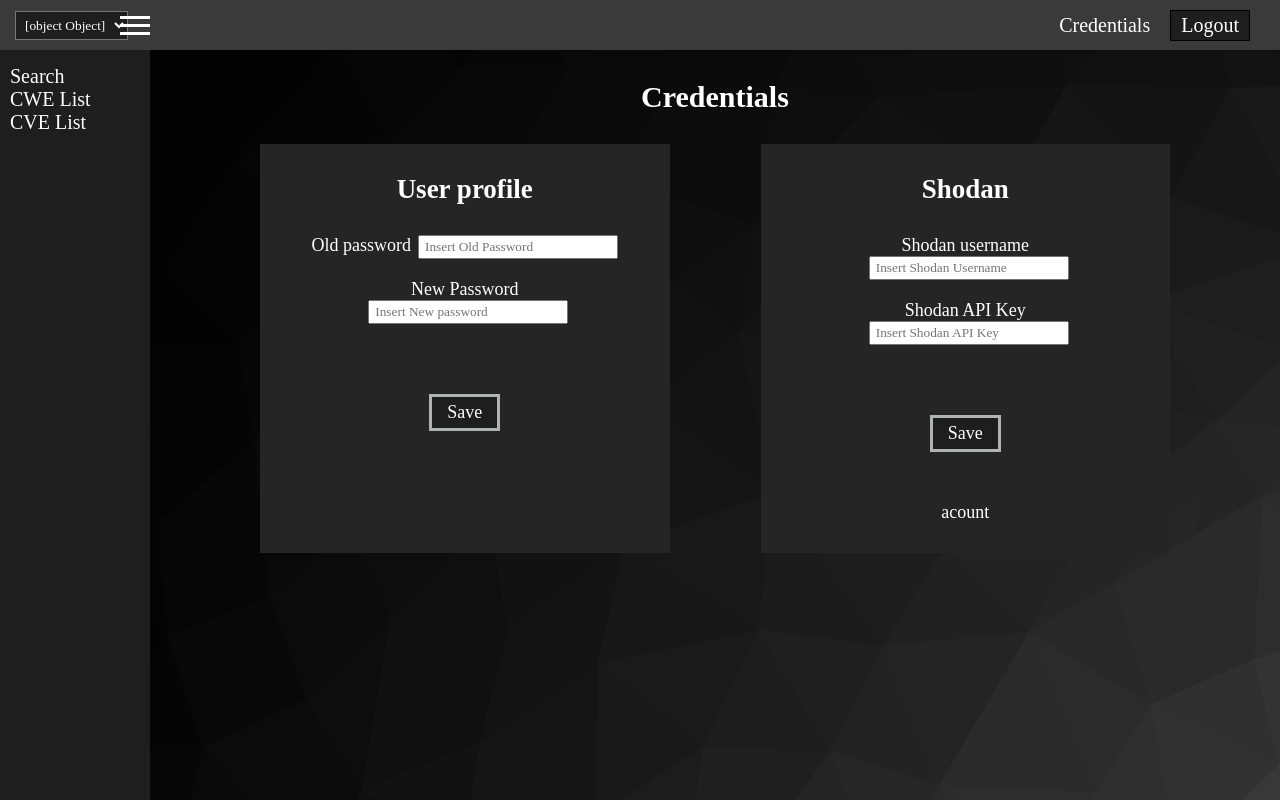
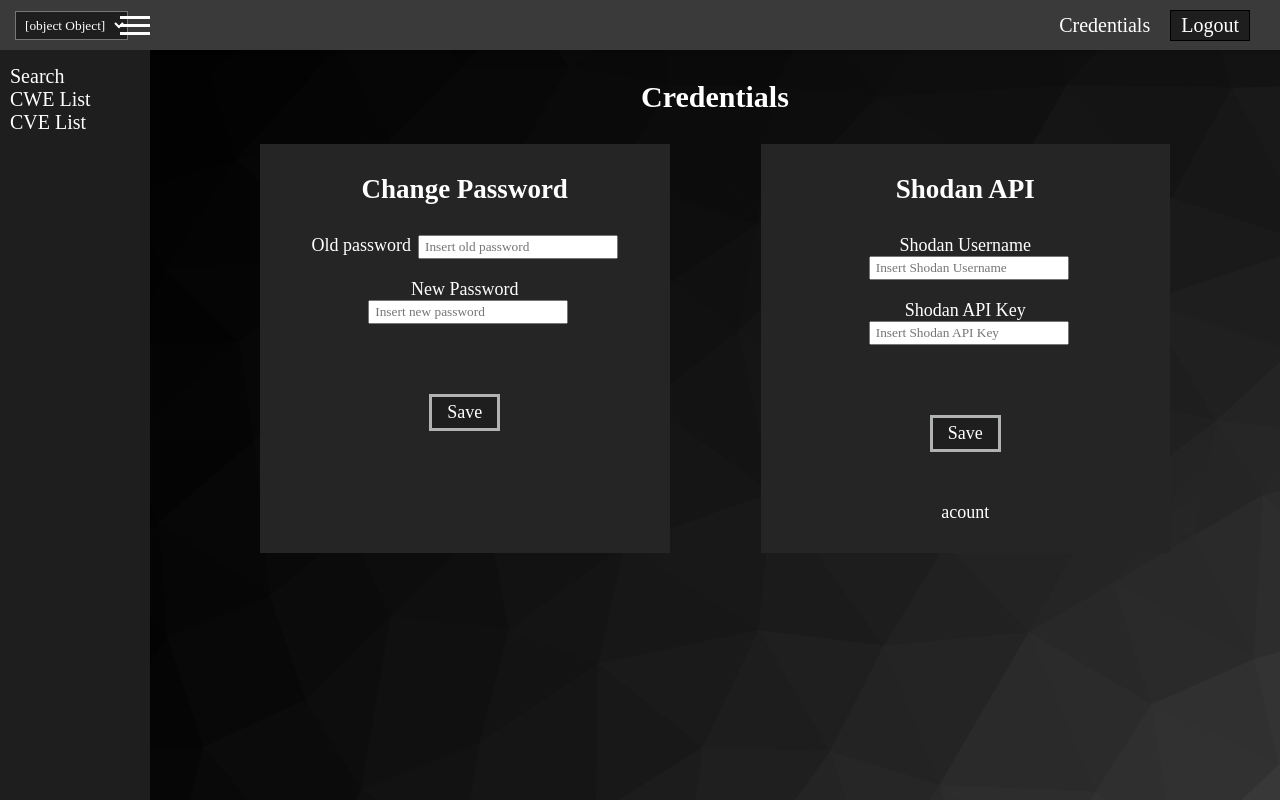
Before and after one commit to KTZgraph/sarenka-osint, a Next.js app: page /credentials in a window 1280 px wide. Built offline with nearby package versions, Linux system fonts and the light colour scheme; no server answers; sample sign-in values are in the browser's storage.

Commit message:
rozbicie credentiali na changePassword i shodanAPI

```diff
--- /dev/null
+++ b/components/credentials/change-password-form.js
@@ -0,0 +1,47 @@
+import { useState } from "react";
+
+import classes from './change-password-form.module.css';
+
+function ChangePasswordForm(){
+    const [enteredOldPassword, setEnteredOldPassword] = useState("");
+    const [enteredNewPassword, setEnteredNewPassword] = useState("");
+
+    return(
+        <section className={classes.section}>
+        <h1>Change Password</h1>
+        <form className={classes.form}>
+          <div className={classes.credentials}>
+            <div className={classes.credential}>
+              <label htmlFor="oldPassword">Old password</label>
+              <input
+                type="password"
+                id="oldPassword"
+                placeholder="Insert old password"
+                required={true}
+                value={enteredOldPassword}
+                onChange={(event) => setEnteredOldPassword(event.target.value)}
+              />
+            </div>
+            <div className={classes.credential}>
+              <label htmlFor="newPassword">New Password</label>
+              <input
+                type="password"
+                id="password"
+                required={true}
+                value={enteredNewPassword}
+                placeholder="Insert new password"
+                onChange={(event) => setEnteredNewPassword(event.target.value)}
+              />
+            </div>
+          </div>
+
+          <div className={classes.actions}>
+            <button className={classes.action}>Save</button>
+          </div>
+        </form>
+      </section>
+    )
+}
+
+
+export default ChangePasswordForm;
--- a/components/credentials/credentials-form.js
+++ /dev/null
@@ -1,56 +0,0 @@
-import Link from "next/link";
-import { useState } from "react";
-
-import classes from "./credentials-form.module.css";
-
-function CredentialsForm(props) {
-  const [enteredUsername, setEnteredUsername] = useState("");
-  const [enteredApiKey, setEnteredApiKey] = useState("");
-
-  return (
-    <section className={classes.section}>
-      <h1>{props.title}</h1>
-      <form className={classes.form}>
-        <div className={classes.credentials}>
-          <div className={classes.credential}>
-            <label htmlFor="input1">{props.input1}</label>
-            <input
-              type={props.input1Type}
-              id="input1"
-              placeholder={props.input1Placeholder}
-              required={true}
-              value={enteredUsername}
-              onChange={(event) => setEnteredUsername(event.target.value)}
-            />
-          </div>
-          <div className={classes.credential}>
-            <label htmlFor="input2">{props.input2}</label>
-            <input
-              type={props.input2Type}
-              id="input2"
-              required={true}
-              value={enteredApiKey}
-              placeholder={props.input2Placeholder}
-              onChange={(event) => setEnteredApiKey(event.target.value)}
-            />
-          </div>
-        </div>
-
-        <div className={classes.actions}>
-          <button className={classes.action}>Save</button>
-          {/* jak jest sourceUrl to pokaz link */}
-          {props.sourceUrl && (
-            <Link href={props.sourceUrl}>
-              <a className={classes.source}>acount</a>
-            </Link>
-          )}
-        </div>
-      </form>
-    </section>
-  );
-}
-
-export default CredentialsForm;
-
-// username
-// API key
--- a/components/credentials/credentials.js
+++ b/components/credentials/credentials.js
@@ -1,6 +1,8 @@
 // chronione - przekierować jeśli użytkownik not authenticated
 
-import CredentialsForm from "./credentials-form";
+import ChangePasswordForm from './change-password-form';
+import ShodanForm from "./shodan-form";
+
 import classes from "./credentials.module.css";
 
 function Credentials() {
@@ -10,26 +12,8 @@ function Credentials() {
     <div className={classes.credentials}>
       <h2>Credentials</h2>
       <div className={classes.credentialItems}>
-        <CredentialsForm
-          title={"User profile"}
-          input1={"Old password"}
-          input1Type={"password"}
-          input1Placeholder={"Insert Old Password"}
-          input2={"New Password"}
-          input2Type={"password"}
-          input2Placeholder={"Insert New password"}
-          sourceUrl={null}
-        />
-        <CredentialsForm
-          title={"Shodan"}
-          input1={"Shodan username"}
-          input1Type={"text"}
-          input1Placeholder={"Insert Shodan Username"}
-          input2={"Shodan API Key"}
-          input2Type={"text"}
-          input2Placeholder={"Insert Shodan API Key"}
-          sourceUrl={"https://account.shodan.io/"}
-        />
+        <ChangePasswordForm />
+        <ShodanForm />
       </div>
     </div>
   );
--- /dev/null
+++ b/components/credentials/shodan-form.js
@@ -0,0 +1,51 @@
+import Link from "next/link";
+import { useState } from "react";
+
+import classes from './shodan-form.module.css';
+
+function ShodanForm(){
+    const [enteredUsername, setEnteredUsername] = useState("");
+    const [enteredApiKey, setEnteredApiKey] = useState("");
+
+    return(
+        <section className={classes.section}>
+        <h1>Shodan API</h1>
+        <form className={classes.form}>
+          <div className={classes.credentials}>
+            <div className={classes.credential}>
+              <label htmlFor="username">Shodan Username</label>
+              <input
+                type="text"
+                id="username"
+                placeholder="Insert Shodan Username"
+                required={true}
+                value={enteredUsername}
+                onChange={(event) => setEnteredUsername(event.target.value)}
+              />
+            </div>
+            <div className={classes.credential}>
+              <label htmlFor="apiKey">Shodan API Key</label>
+              <input
+                type="text"
+                id="apiKey"
+                required={true}
+                value={enteredApiKey}
+                placeholder="Insert Shodan API Key"
+                onChange={(event) => setEnteredApiKey(event.target.value)}
+              />
+            </div>
+          </div>
+
+          <div className={classes.actions}>
+            <button className={classes.action}>Save</button>
+            <Link href="https://account.shodan.io/">
+              <a className={classes.source}>acount</a>
+            </Link>
+          </div>
+        </form>
+      </section>
+    )
+}
+
+
+export default ShodanForm;
--- /dev/null
+++ b/components/credentials/shodan-form.module.css
@@ -0,0 +1,56 @@
+.section{
+    background-color: var(--color-grey-9);
+    width: 45%;
+    display: flex;
+    flex-flow: column;
+    min-height: 20rem;
+    font-size: 1.8rem;
+    padding: 3rem;
+}
+
+.form{
+    padding-top: 1rem;
+}
+
+.credentials{
+    padding: 1rem;
+}
+
+.credential{
+    padding: 1rem;
+}
+
+.credential label{
+    font-size: 1.8rem;
+}
+
+.credential input{
+    width: 20rem;
+    padding: 0.2rem 0.5rem;
+    margin-left: 0.7rem;
+    color: black;
+}
+
+.actions {
+    display: flex;
+    flex-flow: column;
+    justify-content: center;
+    align-items: center;
+}
+
+.action{
+    border: 3px solid var(--color-grey-2);
+    background-color: var(--color-grey-10);
+    padding: 0.5rem 1.5rem;
+    margin: 5rem 2.5rem;
+    font-size: 1.8rem;
+}
+
+.action:hover{
+    background-color: var(--color-grey-7);
+    cursor: pointer;
+}
+
+.actions .source:hover{
+    text-decoration: underline;
+}
```
Also changed, not shown: components/credentials/change-password-form.module.css (renamed from components/credentials/credentials-form.module.css).
